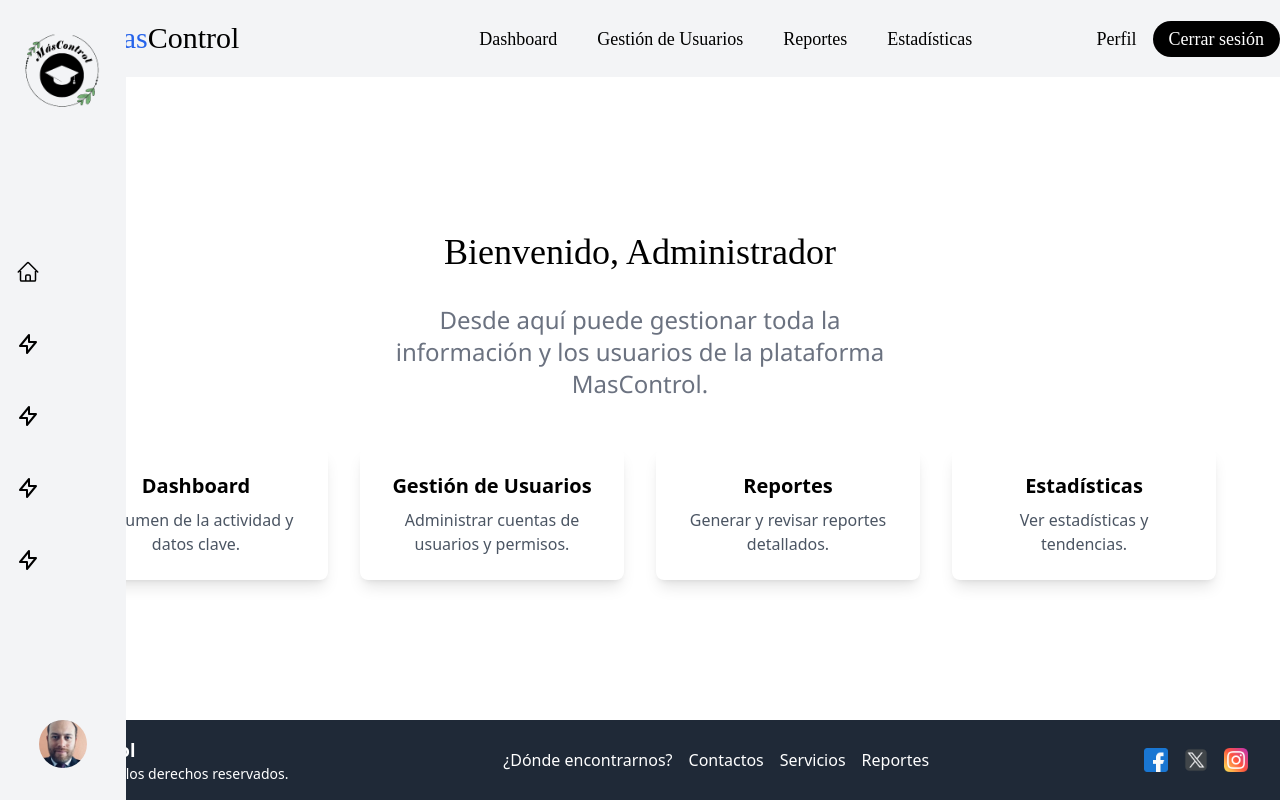
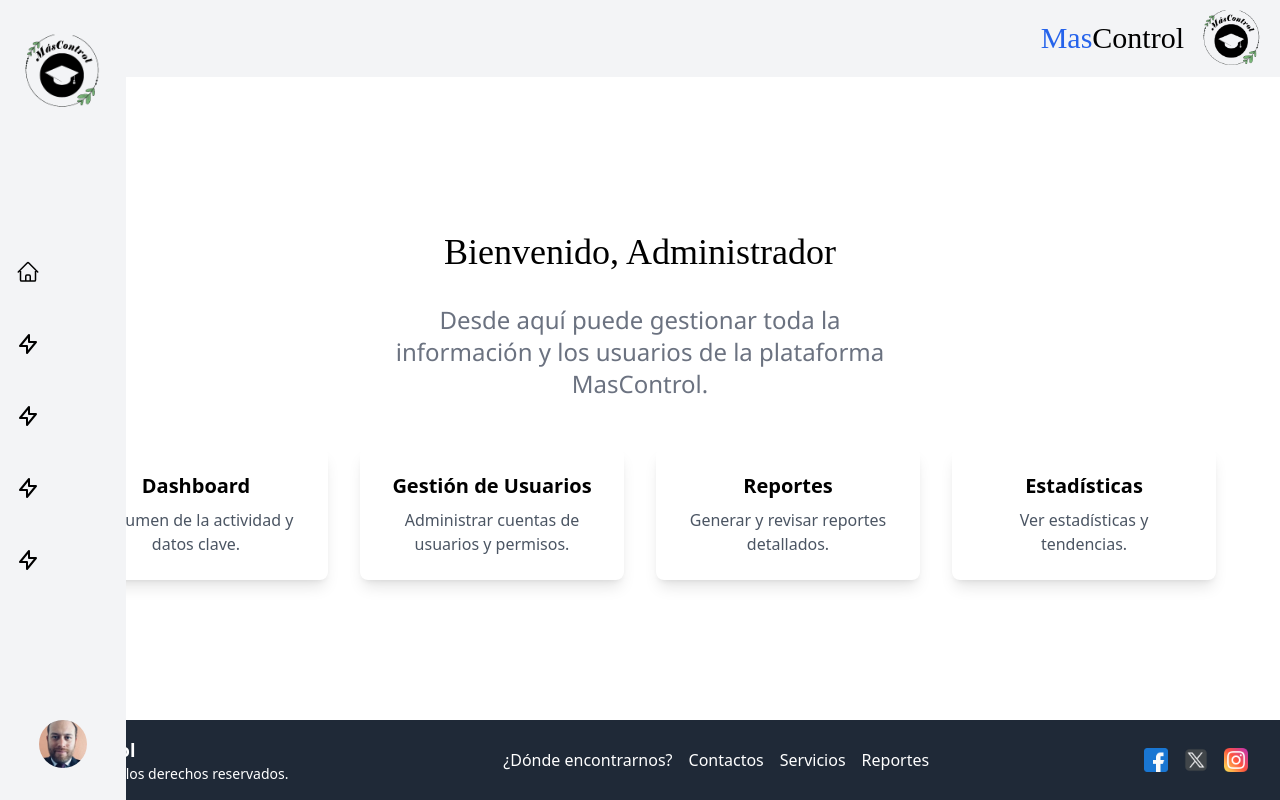
Before and after one commit to ELRJOR/MasControl, a website: page maquetadoRuth/output/administrador.html in a window 1280 px wide. Drawn offline with nearby package versions, Linux system fonts and the light colour scheme.

Commit message:
cambio del header admin

```diff
--- a/maquetadoRuth/output/administrador.html
+++ b/maquetadoRuth/output/administrador.html
@@ -67,47 +67,9 @@
 
     <!-- Header -->
     <header class="w-full bg-gray-100">
-        <div class="container mx-auto flex justify-between items-center py-2">
+        <div class="container mx-auto flex justify-end items-center py-2">
+            <h1 class="text-3xl eb-garamond-Garamond"><span class="text-blue-600">Mas</span>Control</h1>
             <img src="images/logo.png" alt="Company Logo" class="w-24 h-auto">
-            <h1 class="text-3xl eb-garamond-Garamond"><span class="text-blue-600">Mas</span>Control</h1>
-
-            <div class="block xl:hidden">
-                <button id="nav-toggle" class="focus:outline-none">
-                    <svg class="h-6 w-6" fill="none" stroke="currentColor" viewBox="0 0 24 24" xmlns="http://www.w3.org/2000/svg">
-                        <path stroke-linecap="round" stroke-linejoin="round" stroke-width="2" d="M4 6h16M4 12h16M4 18h16"></path>
-                    </svg>
-                </button>
-            </div>
-
-            <nav id="nav-content" class="hidden xl:flex xl:flex-1 text-lg">
-                <ul class="flex justify-center space-x-10 ml-60">
-                    <li><a href="dashboard.html" class="text hover:shadow-xl text-black eb-garamond-Garamond">Dashboard</a></li>
-                    <li><a href="gestion-usuarios.html" class="text hover:shadow-xl text-black eb-garamond-Garamond">Gestión de Usuarios</a></li>
-                    <li><a href="reportes.html" class="text hover:shadow-xl text-black eb-garamond-Garamond">Reportes</a></li>
-                    <li><a href="estadisticas.html" class="text hover:shadow-xl text-black eb-garamond-Garamond">Estadísticas</a></li>
-                </ul>
-            </nav>
-
-            <nav id="nav-content-secondary" class="hidden xl:flex">
-                <ul class="flex space-x-4 justify-center text-lg">
-                    <li><a href="perfil.html" class="text hover:shadow-xl text-black eb-garamond-Garamond">Perfil</a></li>
-                    <li><a href="logout.html" class="px-4 py-2 rounded-3xl bg-black text-white hover:bg-blue-600 eb-garamond-Garamond">Cerrar sesión</a></li>
-                </ul>
-            </nav>
-        </div>
-
-        <!-- Mobile Menu -->
-        <div id="mobile-menu" class="hidden lg:hidden">
-            <nav class="bg-gray-100 p-4">
-                <ul>
-                    <li><a href="dashboard.html" class="block py-2">Dashboard</a></li>
-                    <li><a href="gestion-usuarios.html" class="block py-2">Gestión de Usuarios</a></li>
-                    <li><a href="reportes.html" class="block py-2">Reportes</a></li>
-                    <li><a href="estadisticas.html" class="block py-2">Estadísticas</a></li>
-                    <li><a href="perfil.html" class="block py-2">Perfil</a></li>
-                    <li><a href="logout.html" class="block py-2">Cerrar sesión</a></li>
-                </ul>
-            </nav>
         </div>
     </header>
 
```
Also changed, not shown: maquetadoRuth/output/output.css.
